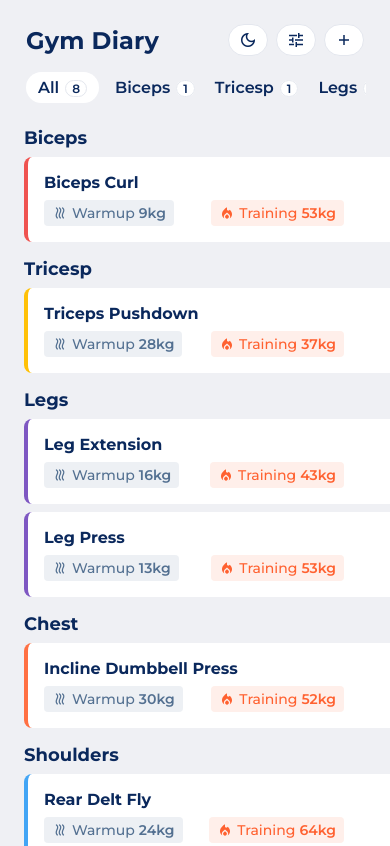
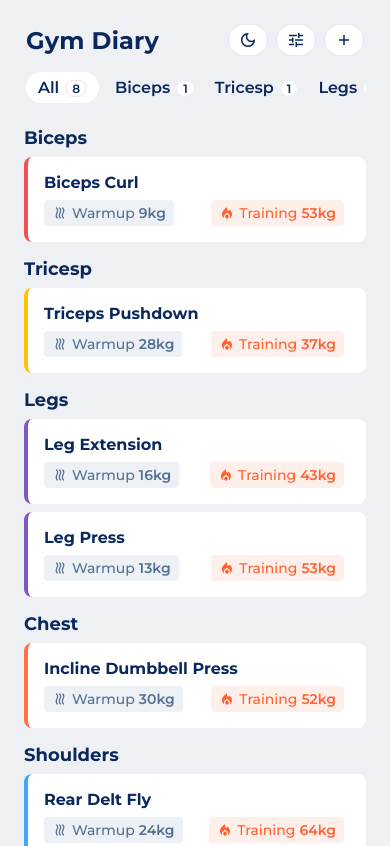
Before and after one commit to Makeray/Workoutnew, a website: page index.html in a window 390 px wide. Shown: the top 846 px of the page. Drawn offline with nearby package versions, Linux system fonts and the light colour scheme.

Commit message:
Add files via upload

```diff
--- a/styles.css
+++ b/styles.css
@@ -91,7 +91,7 @@ main { display: grid; gap: 12px; }
 /* Detail screen specific spacing for Workout History heading */
 .detail .section-title { margin: 16px 6px; }
 
-.exercise-card { background: var(--panel); border: none; border-radius: 8px; padding: 16px; box-shadow: var(--shadow); cursor: pointer; position: relative; padding-right: 56px; width: 100%; max-width: 450px; }
+.exercise-card { background: var(--panel); border: none; border-radius: 8px; padding: 16px; box-shadow: var(--shadow); cursor: pointer; position: relative; width: 100%; max-width: 450px; margin: 0 auto; }
 .exercise-card + .exercise-card { margin-top: 8px; }
 .exercise-card .card-head { display: flex; align-items: center; justify-content: space-between; }
 .exercise-card .title { margin: 0; font-size: 16px; font-weight: 700; }
@@ -156,6 +156,6 @@ dialog::backdrop { background: rgba(0,0,0,.6); }
 }
 
 @media (max-width: 480px) {
-  /* Ensure right spacing equals left on small screens */
-  .exercise-card { margin-right: 24px; }
+  /* Keep symmetrical gutters on small screens */
+  #app { padding-left: 24px; padding-right: 24px; }
 }
```
